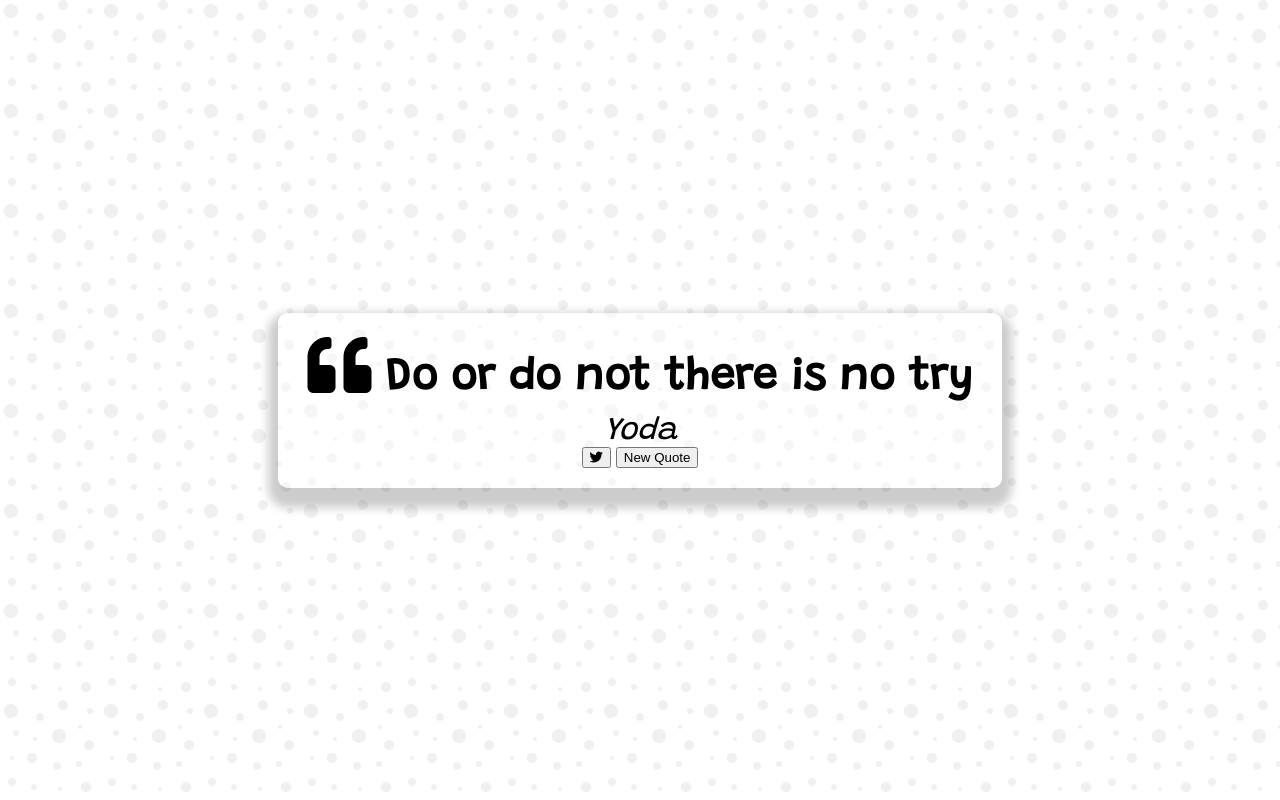
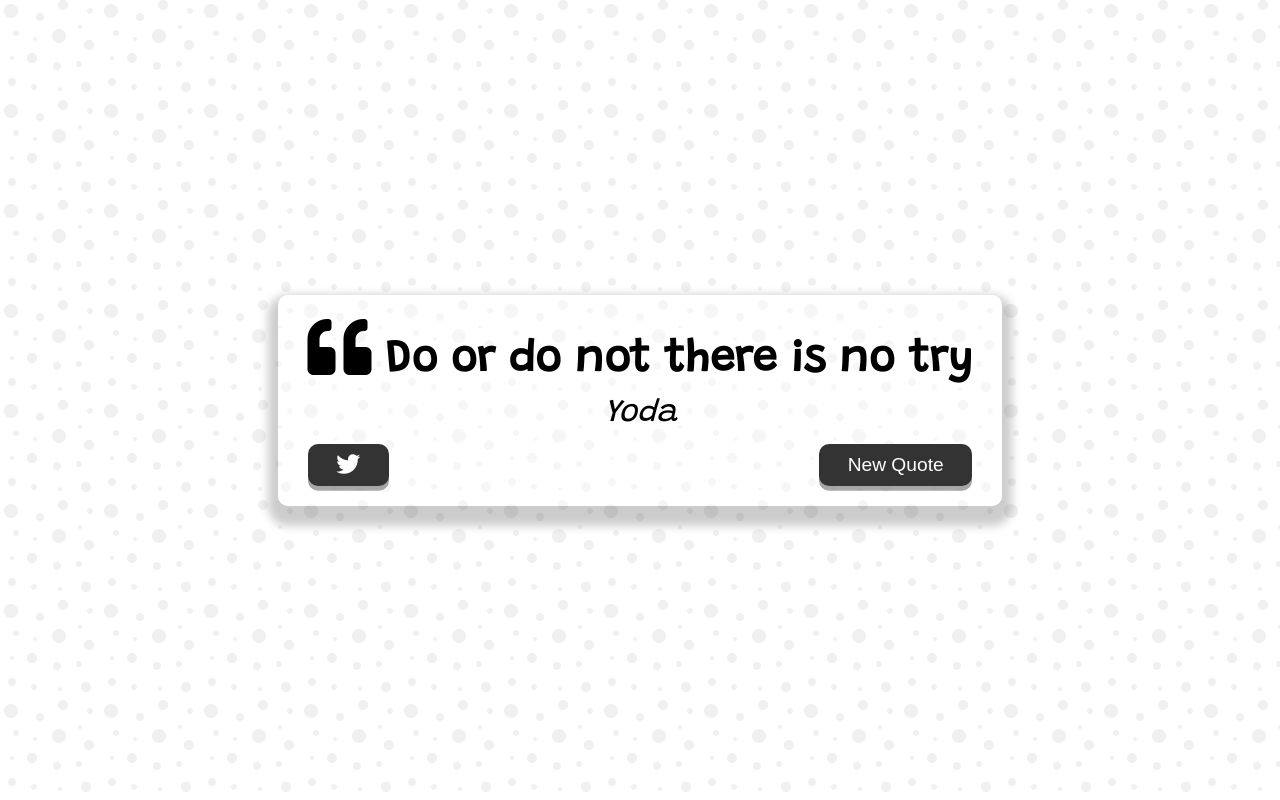
Before and after one commit to Sokos6/OrdinaryCore, a plain HTML site: page Quoted/index.html in a window 1280 px wide. Drawn offline with Linux system fonts and the light colour scheme; no server answers.

Commit message:
get quote and finished css

```diff
--- a/Quoted/script.js
+++ b/Quoted/script.js
@@ -0,0 +1,12 @@
+async function getQuote() {
+  const apiUrl = 'http://api.forismatic.com/api/1.0/?method=getQuote&lang=en&format=json';
+  try {
+    const reponse = await fetch(apiUrl);
+    const data = await reponse.json();
+    console.log(data);
+  } catch (error) {
+    console.log('No Quote Found!', error);
+  }
+}
+
+getQuote();
--- a/Quoted/style.css
+++ b/Quoted/style.css
@@ -46,6 +46,42 @@ body {
   font-style: italic;
 }
 
+.button-container {
+  margin-top: 15px;
+  display: flex;
+  justify-content: space-between;
+}
+
+button {
+  cursor: pointer;
+  font-size: 1.2rem;
+  height: 2.5;
+  border: none;
+  border-radius: 10px;
+  color: #fff;
+  background: #333;
+  outline: none;
+  padding: 0.5rem 1.8rem;
+  box-shadow: 0 0.3rem rgba(121, 121, 121, 0.65);
+}
+
+button:hover {
+  filter: brightness(150%);
+}
+
+button:active {
+  transform: translate(0, 0.3rem);
+  box-shadow: 0 0.1rem rgba(255, 255, 255, 0.65);
+}
+
+.twitter-button:hover {
+  color: #38a1f3;
+}
+
+.fa-twitter {
+  font-size: 1.5rem;
+}
+
 @media screen and (max-width: 1000px) {
   .quote-container {
     margin: auto 10px;
```
